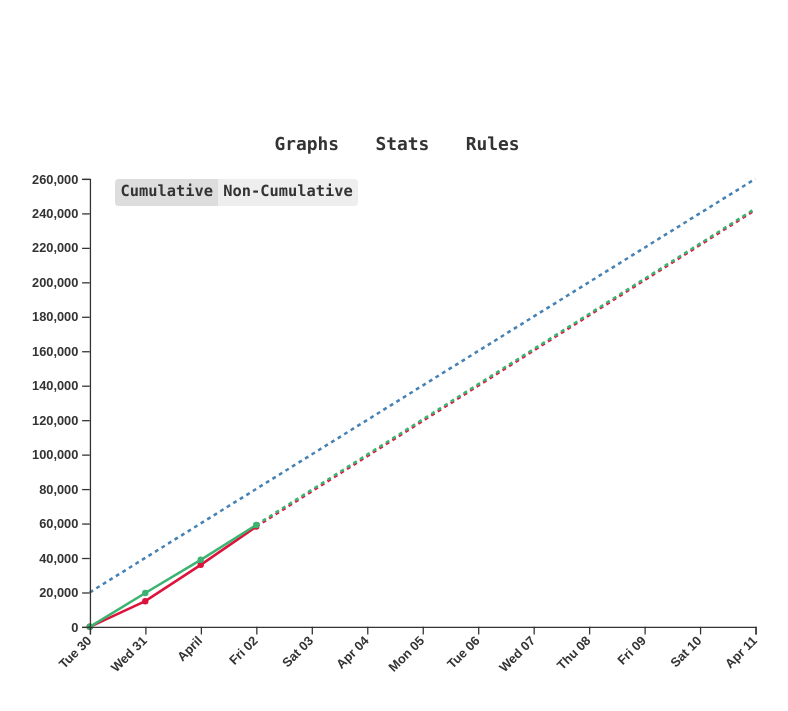
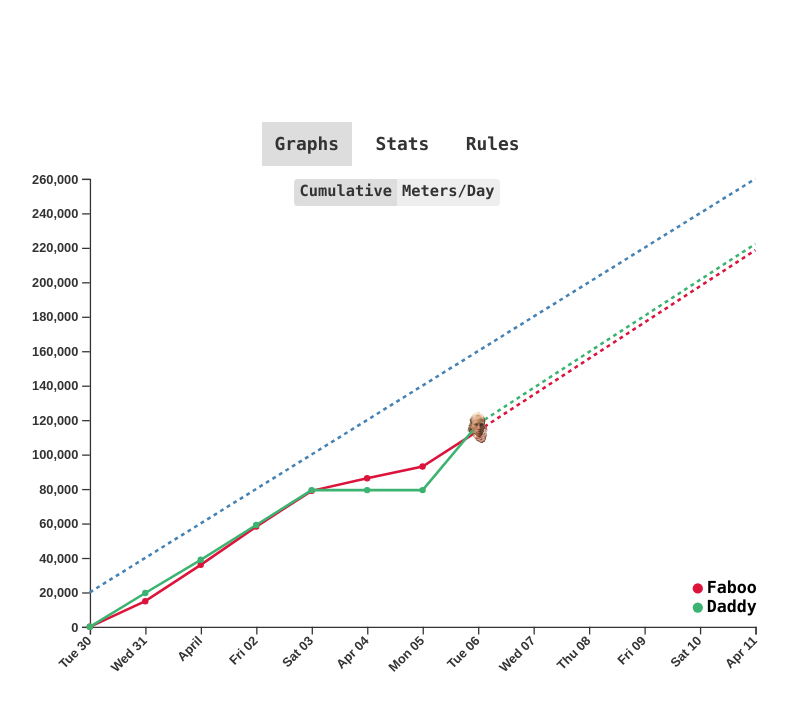
Before and after one commit to fabianlindfieldroberts/lindfieldroberts, a Django app: page /kunchenghu/ in a window 1280 px wide. Shown: the top 711 px of the page, without its empty margins (243-1031 px from the left). Run offline with Django 3.2, Linux system fonts and the light colour scheme; some libraries are stand-ins or nearby versions.

Commit message:
Added legend and updated scores for Kunchenghu

```diff
--- a/about/static/about/css/kunchenghu.css
+++ b/about/static/about/css/kunchenghu.css
@@ -40,6 +40,10 @@
 
 /* Change background color of buttons on hover */
 #tabs button:hover {
+  background-color: #ccc;
+}
+
+#tabs button.active {
   background-color: #ddd;
 }
 
@@ -74,14 +78,14 @@
 #buttons {
 	width: inherit;
 	padding-top: 1vw;
-	padding-left: 8vw;
+	/*padding-right: 1.5vw;*/
 	/*border: solid black 1px;*/
-	text-align: left;
+	text-align: center;
+	padding-bottom: 5vw;
 	position: relative;
 }
 /* Style the buttons that are used to open the tab content */
 #buttons button {
-  background-color: inherit;
   border: none;
   outline: none;
   cursor: pointer;
--- a/about/static/about/csv/graphWeek1.csv
+++ b/about/static/about/csv/graphWeek1.csv
@@ -3,12 +3,12 @@ date,faboo_non_cumulative,faboo_cumulative,daddy_non_cumulative,daddy_cumulative
 31-Mar-21,14862,14862,19618,19618,20000,40000,14862,14862,19618,19618
 01-Apr-21,21099,35961,19264,38882,20000,60000,21099,35961,19264,38882
 02-Apr-21,22203,58164,20181,59063,20000,80000,22203,58164,20181,59063
-03-Apr-21,,,,,20000,100000,20428,78592,20411,79474
-04-Apr-21,,,,,20000,120000,20428,99020,20411,99884
-5-Apr-21,,,,,20000,140000,20428,119448,20411,120295
-6-Apr-21,,,,,20000,160000,20428,139877,20411,140705
-07-Apr-21,,,,,20000,180000,20428,160305,20411,161116
-08-Apr-21,,,,,20000,200000,20428,180733,20411,181526
-09-Apr-21,,,,,20000,220000,20428,201161,20411,201937
-10-Apr-21,,,,,20000,240000,20428,221589,20411,222347
-11-Apr-21,,,,,20000,260000,20428,242017,20411,242758
+03-Apr-21,20728,78892,20262,79325,20000,100000,20728,78892,20262,79325
+04-Apr-21,7323,86215,0,79325,20000,120000,7323,86215,0,79325
+5-Apr-21,6775,92990,0,79325,20000,140000,6775,92990,0,79325
+6-Apr-21,20681,113671,38398,117723,20000,160000,20681,113671,38398,117723
+07-Apr-21,,,,,20000,180000,20986,134657,20900,138623
+08-Apr-21,,,,,20000,200000,20986,155642,20900,159522
+09-Apr-21,,,,,20000,220000,20986,176628,20900,180422
+10-Apr-21,,,,,20000,240000,20986,197614,20900,201321
+11-Apr-21,,,,,20000,260000,20986,218600,20900,222221
--- a/about/static/about/csv/statsWeek1.csv
+++ b/about/static/about/csv/statsWeek1.csv
@@ -1,6 +1,6 @@
 Stat,Faboo,Daddy
-Meters So Far,"58,164","59,063"
-Meters To Go,"1,041,836","1,040,937"
-Percentage Complete,5.29%,5.37%
-Per Day Average So Far,"14,541","14,766"
-Required Future Average,"20,428","20,411"
+Meters So Far,"113,671","117,723"
+Meters To Go,"986,329","982,277"
+Percentage Complete,10.33%,10.70%
+Per Day Average So Far,"14,209","14,715"
+Required Future Average,"20,986","20,900"
--- a/about/static/about/js/kunchenghu.js
+++ b/about/static/about/js/kunchenghu.js
@@ -87,7 +87,7 @@ d3.csv(graphDataCSV).then(function(data) {
   graphY.domain([0, d3.max(data, function(d) {
     return Math.max(d.faboo_cumulative, d.daddy_cumulative, d.avg_goal_cumulative); })]);
 
-  var cutoffDate = new Date(2021, 3, 2);
+  var cutoffDate = new Date(2021, 3, 6); // year, month (0 indexed), day
   actualData = data.filter(function(d) {
     return d.date <= cutoffDate;
   });
@@ -95,12 +95,50 @@ d3.csv(graphDataCSV).then(function(data) {
     return d.date >= cutoffDate;
   });
 
+  // add the X Axis
+  svg.append("g")
+    .attr("transform", "translate(0," + height + ")")
+    .call(d3.axisBottom(graphX))
+    .selectAll("text")
+    .style("text-anchor", "end")
+    .attr("transform", "translate(-10,0)rotate(-45)");
+
+  // add the Y Axis
+  svg.append("g")
+      .call(d3.axisLeft(graphY))
+      .attr("class", "y_axis");
+
   // add goal line
   var avgGoalLine = svg.append("path")
     .data([data])
     .attr("class", "line")
     .style("stroke-dasharray", ("3, 3"))
     .attr("d", cumulativeAvgGoalLine);
+
+  // legend
+  svg.append("circle")
+    .attr("cx",475)
+    .attr("cy",320)
+    .attr("r", 4)
+    .style("fill", "crimson")
+  svg.append("circle")
+    .attr("cx",475)
+    .attr("cy",335)
+    .attr("r", 4)
+    .style("fill", "mediumseagreen")
+  svg.append("text")
+    .attr("x", 482)
+    .attr("y", 320)
+    .text("Faboo")
+    .style("font-size", "13px")
+    .attr("alignment-baseline","middle")
+  svg.append("text")
+    .attr("x", 482)
+    .attr("y", 335)
+    .text("Daddy")
+    .style("font-size", "13px")
+    .attr("alignment-baseline","middle")
+
 
   // add custom goal for fabian
   var fabooGoalLine = svg.append("path")
@@ -138,6 +176,14 @@ d3.csv(graphDataCSV).then(function(data) {
     .attr("stroke-width", 1)
     .attr("fill", "crimson")
 
+  // add faboo head
+  var fabooHead = svg.append('image')
+    .attr('xlink:href', fabooHeadPNG)
+    .attr('width', 20)
+    .attr('height', 20)
+    .attr("x", function() { return graphX(actualData[actualData.length - 1].date) - 10 } )
+    .attr("y", function() { return graphY(actualData[actualData.length - 1].faboo_cumulative) - 10 } )
+
   // add the daddy path and dots
   var daddyLine = svg.append("path")
     .data([actualData])
@@ -158,18 +204,13 @@ d3.csv(graphDataCSV).then(function(data) {
     .attr("stroke-width", 1)
     .attr("fill", "mediumseagreen")
 
-  // add the X Axis
-  svg.append("g")
-    .attr("transform", "translate(0," + height + ")")
-    .call(d3.axisBottom(graphX))
-    .selectAll("text")
-    .style("text-anchor", "end")
-    .attr("transform", "translate(-10,0)rotate(-45)");
-
-  // add the Y Axis
-  svg.append("g")
-      .call(d3.axisLeft(graphY))
-      .attr("class", "y_axis");
+  // add daddy head
+  var daddyHead = svg.append('image')
+    .attr('xlink:href', daddyHeadPNG)
+    .attr('width', 20)
+    .attr('height', 20)
+    .attr("x", function() { return graphX(actualData[actualData.length - 1].date) - 10 } )
+    .attr("y", function() { return graphY(actualData[actualData.length - 1].daddy_cumulative) - 10 } )
 
 
   // update the chart to show the data for the selected group
@@ -223,10 +264,19 @@ d3.csv(graphDataCSV).then(function(data) {
         );
       });
 
+    fabooHead
+      .transition()
+      .duration(1000)
+      .attr("y", function() {
+        return graphY(
+          eval( "actualData[actualData.length - 1].faboo_" + selectedColumnText )
+        ) - 10
+      });
+
     daddyLine
       .transition()
       .duration(1000)
-      .attr("d", eval(selectedVariableText + "LineDaddy"))
+      .attr("d", eval(selectedVariableText + "LineDaddy"));
 
     daddyDots
       .transition()
@@ -238,6 +288,14 @@ d3.csv(graphDataCSV).then(function(data) {
         );
       });
 
+    daddyHead
+      .transition()
+      .duration(1000)
+      .attr("y", function() {
+        return graphY(
+          eval( "actualData[actualData.length - 1].daddy_" + selectedColumnText )
+        ) - 10
+      });
 
   }
 
@@ -307,14 +365,23 @@ $("#rules_button").click(function() {
   $("#graph_container").hide();
   $("#stats_container").hide();
   $("#rules_container").show();
+  $("#graphs_button").removeClass("active");
+  $("#stats_button").removeClass("active");
+  $("#rules_button").addClass("active");
 });
 $("#graphs_button").click(function() {
   $("#rules_container").hide();
   $("#stats_container").hide();
   $("#graph_container").show();
+  $("#rules_button").removeClass("active");
+  $("#stats_button").removeClass("active");
+  $("#graphs_button").addClass("active");
 });
 $("#stats_button").click(function() {
   $("#rules_container").hide();
   $("#graph_container").hide();
   $("#stats_container").show();
+  $("#graphs_button").removeClass("active");
+  $("#rules_button").removeClass("active");
+  $("#stats_button").addClass("active");
 });
--- a/about/templates/about/kunchenghu.html
+++ b/about/templates/about/kunchenghu.html
@@ -13,8 +13,12 @@
 	<script src="https://d3js.org/d3.v6.min.js"></script>
 	<!-- Access to static files from JS -->
 	<script>
+		// csv files to be included in js
 		var graphDataCSV = "{% static 'about/csv/graphWeek1.csv' %}";
 		var statsDataCSV = "{% static 'about/csv/statsWeek1.csv' %}";
+		// images to be included in js
+		var fabooHeadPNG = "{% static 'about/images/fabian_head200.png' %}";
+		var daddyHeadPNG = "{% static 'about/images/daddy_head200.png' %}";
 	</script>
 	<!-- Build chart using D3.js -->
 	<script src="{% static 'about/js/kunchenghu.js' %}"></script>
@@ -27,7 +31,7 @@
 
 		<div class="content_container">
 			<div id="tabs">
-				<button type="button" id="graphs_button">Graphs</button>
+				<button type="button" id="graphs_button" class="active">Graphs</button>
 				<button type="button" id="stats_button">Stats</button>
 				<button type="button" id="rules_button">Rules</button>
 			</div>
@@ -37,7 +41,7 @@
 					<button type="button" id="cumulative_button" class="active">
 						Cumulative
 					</button><button type="button" id="non_cumulative_button">
-						Non-Cumulative
+						Meters/Day
 					</button>
 				</div>
 			</div>
```
Also changed, not shown: about/static/about/images/daddy_head200.png (added).
